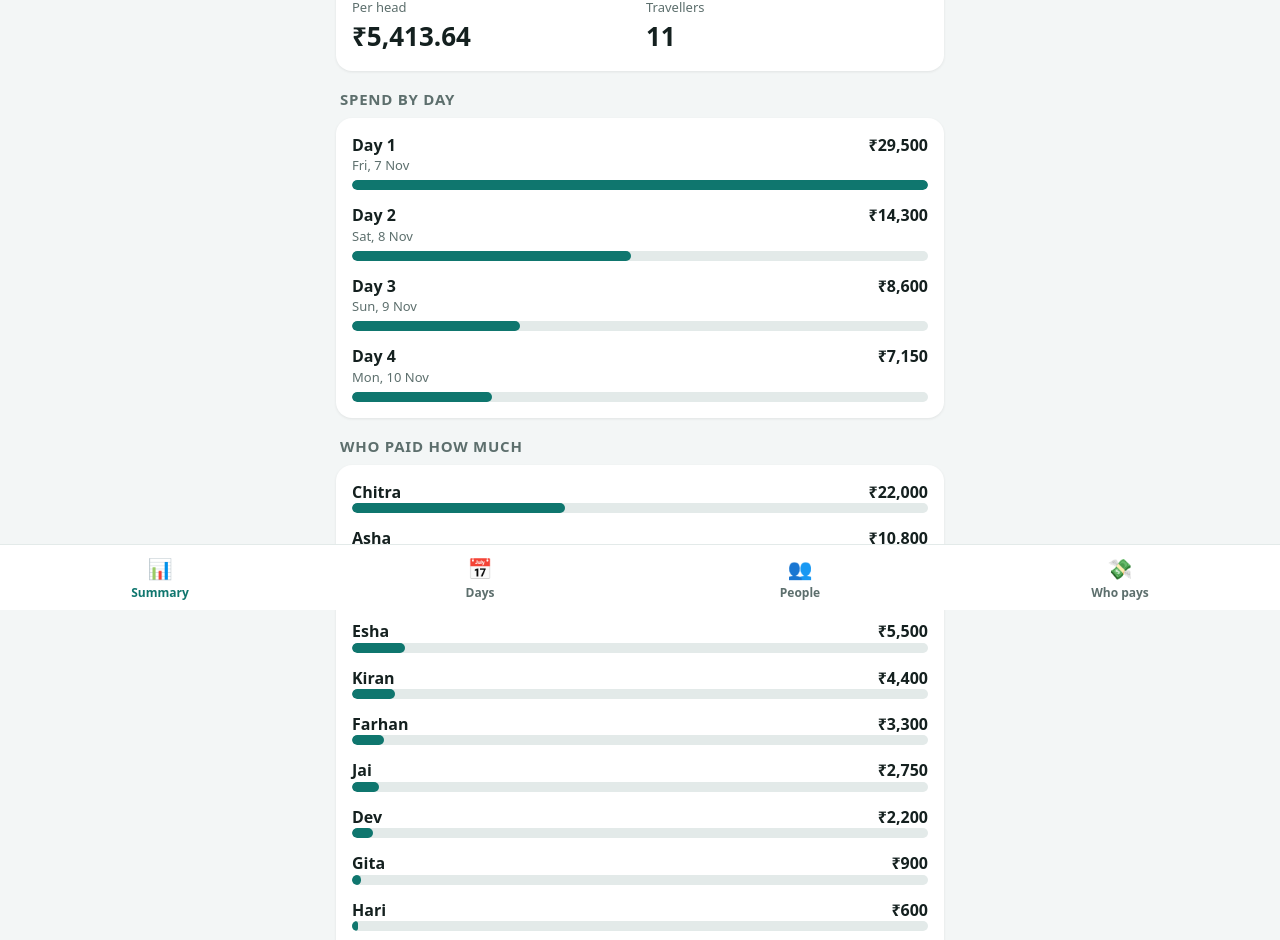
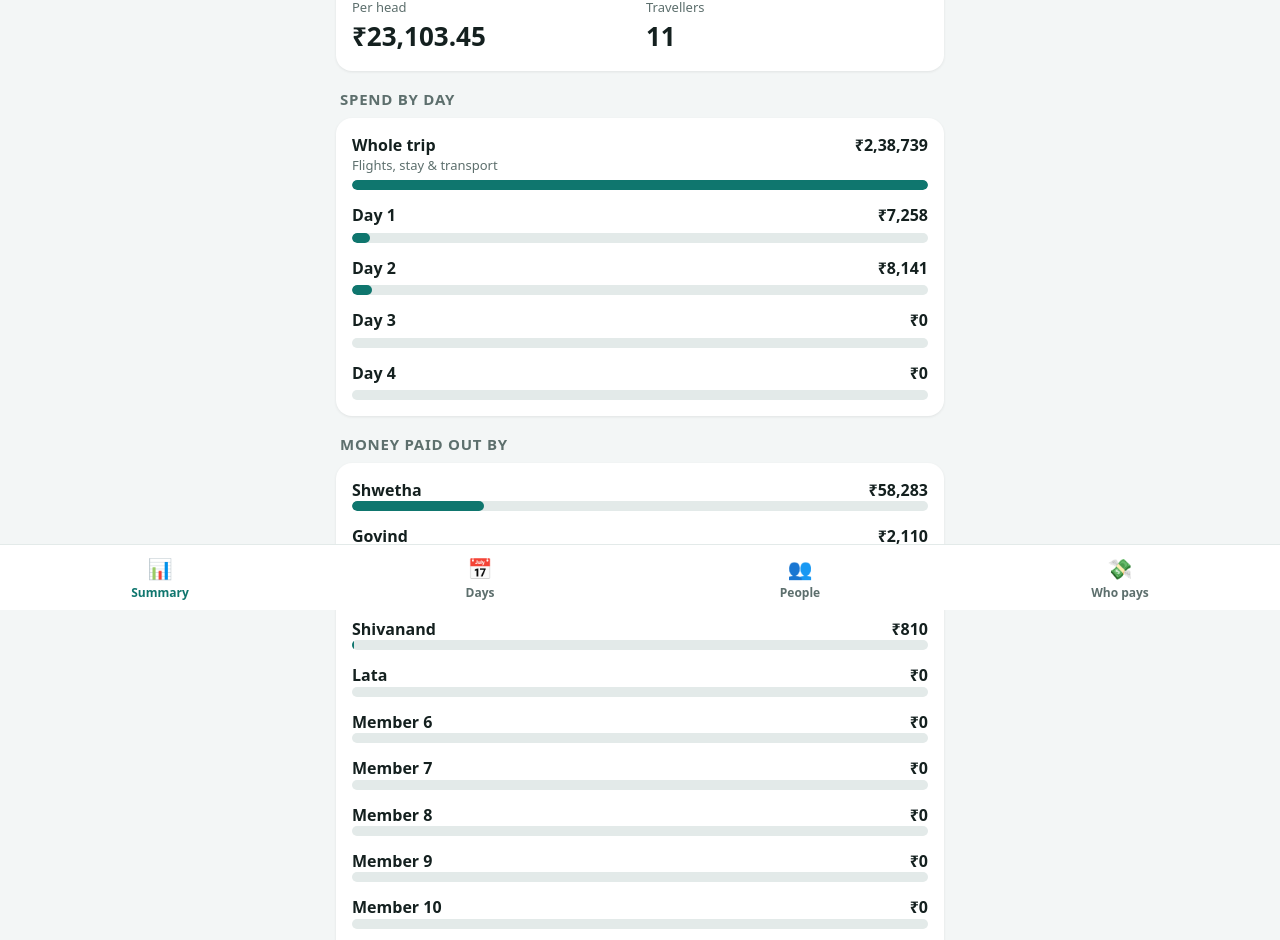
Before and after one commit to vikkubaligas/Quantum-computing, a plain HTML site: page trip-accounts/index.html in a window 1280 px wide. Shown: the part 190-1130 px from the top of the page. Drawn offline with Linux system fonts and the light colour scheme.

Commit message:
Add first batch of Puri trip expenses
Co-Authored-By: Claude Sonnet 5.5 <noreply@anthropic.com>
Claude-Session: https://claude.ai/code/session_011yQK7bpruqqYmjU1qkxxQG

```diff
--- a/trip-accounts/data.js
+++ b/trip-accounts/data.js
@@ -1,27 +1,33 @@
-// SAMPLE DATA - to be replaced with the real trip details.
-// Each expense: day (1-4), item, amount, paidBy, and optional "among" (list of names sharing it; default = everyone).
+// Trip data. Defaults: paid by Shwetha, shared equally by everyone.
+// Optional per expense: paid {name: amount} for split payments, among [names] for partial sharing,
+// settled:true = already cleared (counted in totals, left out of who-pays-whom), note = remark.
 window.TRIP = {
-  title: "Our Trip",
+  title: "Puri Trip",
   currency: "₹",
-  people: ["Asha","Bala","Chitra","Dev","Esha","Farhan","Gita","Hari","Indu","Jai","Kiran"],
+  defaultPayer: "Shwetha",
+  people: ["Shwetha","Shivanand","Vishwanath","Govind","Lata","Member 6","Member 7","Member 8","Member 9","Member 10","Member 11"],
   days: [
-    { n: 1, label: "Day 1", date: "Fri, 7 Nov" },
-    { n: 2, label: "Day 2", date: "Sat, 8 Nov" },
-    { n: 3, label: "Day 3", date: "Sun, 9 Nov" },
-    { n: 4, label: "Day 4", date: "Mon, 10 Nov" }
+    { n: 0, label: "Whole trip", date: "Flights, stay & transport" },
+    { n: 1, label: "Day 1", date: "" },
+    { n: 2, label: "Day 2", date: "" },
+    { n: 3, label: "Day 3", date: "" },
+    { n: 4, label: "Day 4", date: "" }
   ],
   expenses: [
-    { day: 1, item: "Fuel", amount: 4200, paidBy: "Asha" },
-    { day: 1, item: "Lunch", amount: 3300, paidBy: "Bala" },
-    { day: 1, item: "Resort stay", amount: 22000, paidBy: "Chitra" },
-    { day: 2, item: "Breakfast", amount: 2200, paidBy: "Dev" },
-    { day: 2, item: "Boating", amount: 5500, paidBy: "Esha" },
-    { day: 2, item: "Dinner", amount: 6600, paidBy: "Asha" },
-    { day: 3, item: "Entry tickets", amount: 3300, paidBy: "Farhan" },
-    { day: 3, item: "Lunch", amount: 4400, paidBy: "Kiran" },
-    { day: 3, item: "Snacks", amount: 900, paidBy: "Gita", among: ["Gita","Hari","Indu"] },
-    { day: 4, item: "Breakfast", amount: 2750, paidBy: "Jai" },
-    { day: 4, item: "Fuel", amount: 3800, paidBy: "Bala" },
-    { day: 4, item: "Toll", amount: 600, paidBy: "Hari" }
+    { day: 0, item: "Flight tickets (₹17,385 per head)", amount: 191235, settled: true, note: "Paid and cleared by everyone" },
+    { day: 0, item: "Jagat Sayi Nilayam – 2 nights, Puri", amount: 18504, note: "Best stay experience, close to the temple. Dirty way to the temple." },
+    { day: 0, item: "Tempo Traveller – all 4 days", amount: 29000 },
+
+    { day: 1, item: "Bangalore airport cab", amount: 2592, among: ["Shwetha","Shivanand","Vishwanath","Member 6","Member 7","Member 8","Member 9","Member 10","Member 11"], note: "9 people (excludes Govind & Lata)" },
+    { day: 1, item: "Bangalore airport food", amount: 1680, paid: { "Shwetha": 870, "Shivanand": 810 } },
+    { day: 1, item: "Dinner – Puri Agrawal", amount: 2866, note: "Good food. Soup was served to other customers first, then offered to us." },
+    { day: 1, item: "Chappal & mobile locker (Mahaprabhu darshan)", amount: 120 },
+
+    { day: 2, item: "Breakfast – Jagat Sayi Nilayam", amount: 1481, note: "Not so good. No plates, inconvenient." },
+    { day: 2, item: "Darshan bhog", amount: 1110, paid: { "Shwetha": 1000, "Govind": 110 } },
+    { day: 2, item: "Pandit charges", amount: 4000, paid: { "Govind": 2000, "Vishwanath": 1500, "Shwetha": 500 }, note: "Initially quoted ₹1,000 for all 11; ₹3,000 extra demanded after darshan." },
+    { day: 2, item: "Darshan locker", amount: 150, paid: { "Vishwanath": 150 } },
+    { day: 2, item: "Lunch – Kalicharan Dash", amount: 1350, note: "Banana leaf, unlimited food, papad extra. Not clean; tiny cockroach in the curd." },
+    { day: 2, item: "Chappal stand – Loknath temple", amount: 50, paid: { "Vishwanath": 50 }, note: "Heavy rain" }
   ]
 };
--- a/trip-accounts/index.html
+++ b/trip-accounts/index.html
@@ -95,8 +95,10 @@ const total = r2(T.expenses.reduce((s,e)=>s+e.amount,0));
 const perHead = total / P.length;
 const paid = {}, share = {};
 P.forEach(p=>{paid[p]=0;share[p]=0});
+const payMap = e => e.paid || {[e.paidBy||T.defaultPayer]: e.amount};
 T.expenses.forEach(e=>{
-  paid[e.paidBy] += e.amount;
+  if(e.settled) return;
+  Object.entries(payMap(e)).forEach(([n,a])=>paid[n]+=a);
   const among = e.among && e.among.length ? e.among : P;
   among.forEach(p=>share[p]+=e.amount/among.length);
 });
@@ -132,7 +134,7 @@ $('s-summary').innerHTML = `
     <div class="mute" style="margin-bottom:6px">${d.date||''}</div>
     <div class="bar"><i style="width:${maxDay?dayTotal(d.n)/maxDay*100:0}%"></i></div></div>`).join('')}
   </div>
-  <h2>Who paid how much</h2>
+  <h2>Money paid out by</h2>
   <div class="card">${[...P].sort((a,b)=>paid[b]-paid[a]).map(p=>`
     <div class="dayrow"><div class="row"><b>${p}</b><span class="amt">${fmt(paid[p])}</span></div>
     <div class="bar"><i style="width:${total?paid[p]/total*100:0}%"></i></div></div>`).join('')}
@@ -141,11 +143,13 @@ $('s-summary').innerHTML = `
 $('s-days').innerHTML = T.days.map((d,i)=>{
   const list = T.expenses.filter(e=>e.day===d.n);
   return `<details ${i===0?'open':''}>
-    <summary><div><div class="t">${d.label}</div><div class="mute">${d.date||''} · ${list.length} spends</div></div>
+    <summary><div><div class="t">${d.label}</div><div class="mute">${d.date?d.date+' · ':''}${list.length} spends</div></div>
     <div class="amt" style="margin-left:auto">${fmt(dayTotal(d.n))}</div></summary>
+    ${list.length?'':'<div class="exp mute">No spends added yet</div>'}
     ${list.map(e=>`<div class="exp"><div class="row"><span class="it">${e.item}</span><span class="amt">${fmt(e.amount)}</span></div>
-      <span class="chip">Paid by ${e.paidBy}</span>
-      ${e.among&&e.among.length?`<span class="chip s">Shared: ${e.among.join(', ')}</span>`:''}</div>`).join('')}
+      ${e.settled?`<span class="chip">Settled</span>`:Object.entries(payMap(e)).map(([n,a])=>`<span class="chip">Paid by ${n}${e.paid?' '+fmt(a):''}</span>`).join(' ')}
+      ${e.among&&e.among.length&&!e.settled?`<span class="chip s">${e.among.length} people</span>`:''}
+      ${e.note?`<div class="mute" style="margin-top:6px">${e.note}</div>`:''}</div>`).join('')}
   </details>`}).join('');
 
 $('s-people').innerHTML = P.map(p=>{
```
